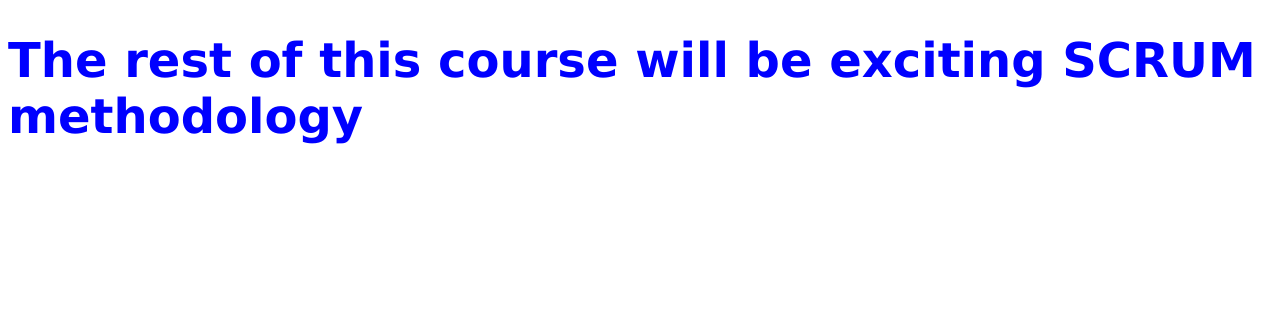
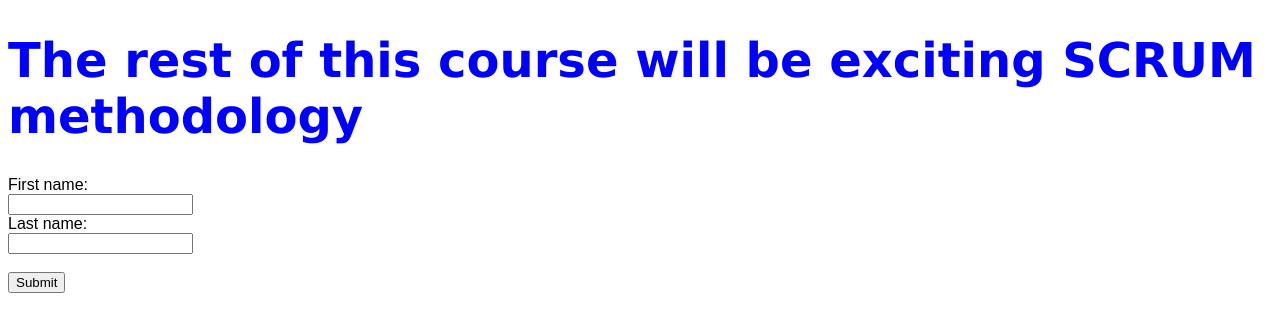
Before and after one commit to TimoMikkeli/SDPTask4B, a plain HTML site: page wwwroot/index.html in a window 1280 px wide. Drawn offline with Linux system fonts and the light colour scheme.

Commit message:
added a form in GitHub

```diff
--- a/wwwroot/index.html
+++ b/wwwroot/index.html
@@ -7,5 +7,12 @@
 </head>
 <body>
     <h1>The rest of this course will be exciting SCRUM methodology</h1>
+    <form>
+        <label for="fname">First name:</label><br>
+        <input type="text" id="fname" name="firstname"><br>
+        <label for="lname">Last name:</label><br>
+        <input type="text" id="lname" name="lastname"><br><br>
+        <input type="submit" value="Submit">
+    </form>
 </body>
 </html>
```
